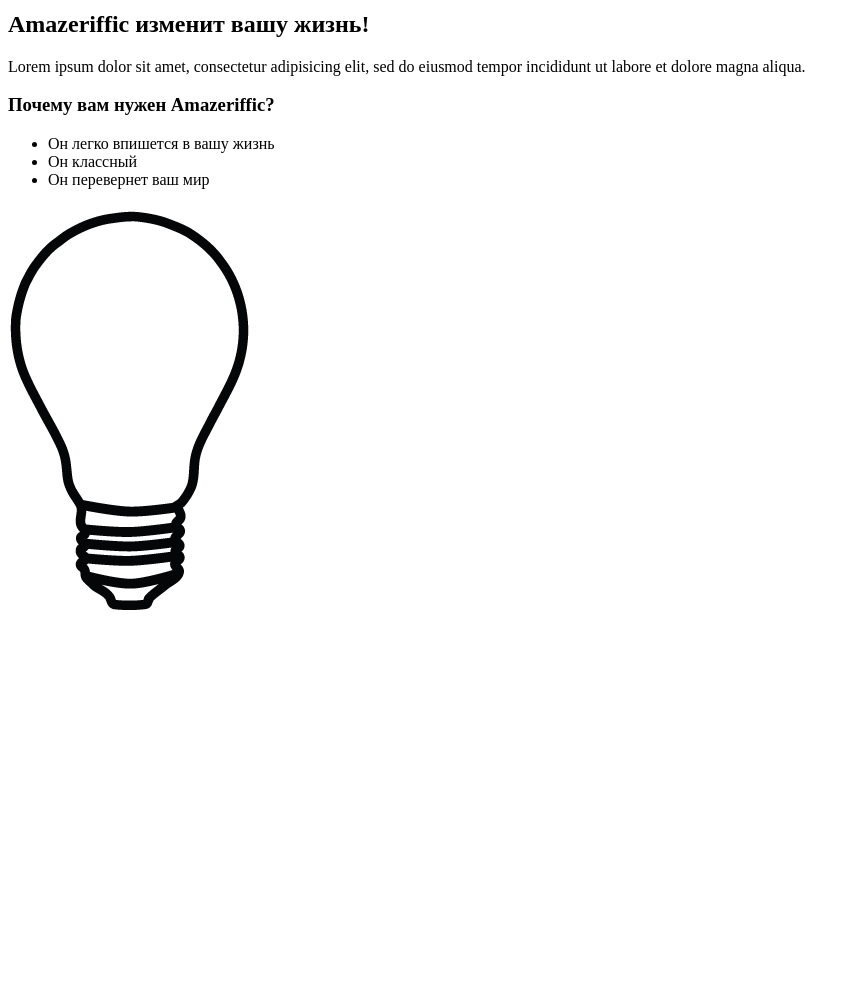
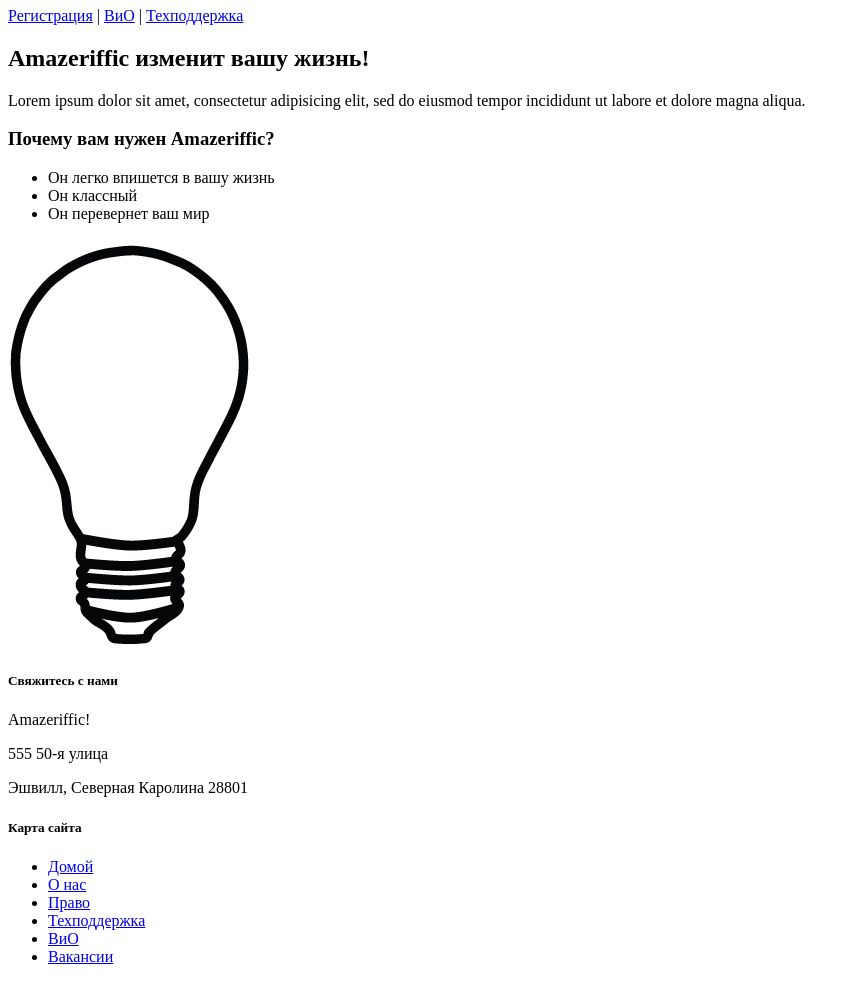
Before and after one commit to vvgulyaev/WebProject, a plain HTML site: page Amazeriffic/index.html in a window 1280 px wide. Shown: the part 107-1089 px from the top of the page, without its empty margins (0-860 px from the left). Before the commit the page ends 800 px from the top, so only its background shows below. Drawn offline with Linux system fonts and the light colour scheme.

Commit message:
Add p-tag

```diff
--- a/Amazeriffic/index.html
+++ b/Amazeriffic/index.html
@@ -4,6 +4,7 @@
 		<title>Amazeriffic</title>
 	</head>
 	<body>
+		<p>Hello World!</p>
 		<header>
 			<h1>Amazeriffic</h1>
 			<nav>
@@ -25,6 +26,23 @@
 			<img src="lightbulb.png" alt="Изображение лампочки">
 		</main>
 		<footer>
+			<div class="contact">
+				<h5>Свяжитесь с нами</h5>
+				<p>Amazeriffic!</p>
+				<p>555 50-я улица</p>
+				<p>Эшвилл, Северная Каролина 28801</p>
+			</div>
+			<div class="sitemap">
+				<h5>Карта сайта</h5>
+				<ul>
+					<li><a href="#">Домой</a></li>
+					<li><a href="#">О нас</a></li>
+					<li><a href="#">Право</a></li>
+					<li><a href="#">Техподдержка</a></li>
+					<li><a href="#">ВиО</a></li>
+					<li><a href="#">Вакансии</a></li>
+				</ul>
+			</div>
 		</footer>
 	</body>
 </html>
```
